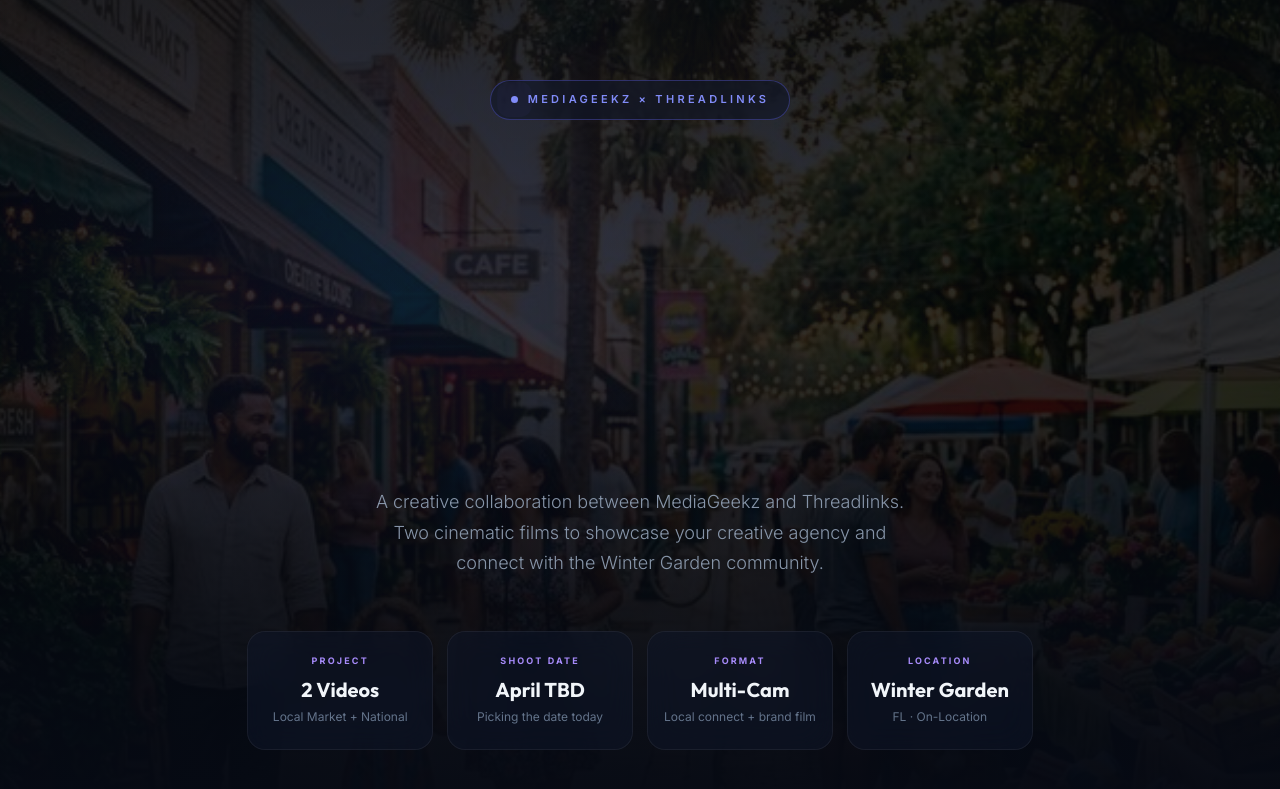
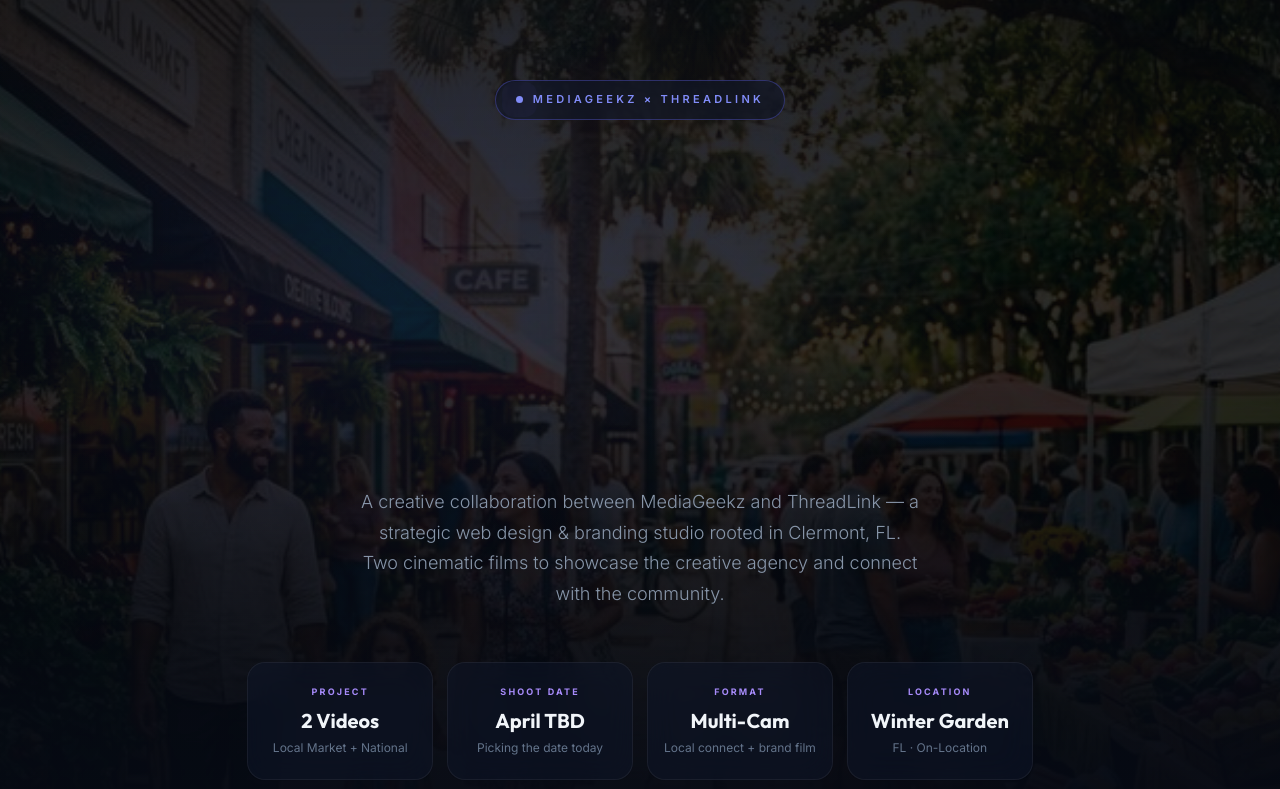
Before and after one commit to DanielSensual/Mediageekzquotes, a Next.js app: page /thread in a window 1280 px wide. Shown: the top 789 px of the page. Built offline with nearby package versions, Linux system fonts and the light colour scheme.

Commit message:
Fix: ThreadLink (not Threadlinks) — updated branding, Clermont FL, strategic web design & branding positioning

```diff
--- a/app/thread/page.js
+++ b/app/thread/page.js
@@ -518,12 +518,12 @@ export default function ThreadLink() {
                     <div className="cin-hero-bg" style={{ transform: `scale(1.05) translateY(${scrollY * 0.15}px)` }} />
                     <div className="cin-hero-overlay" />
                     <div className="cin-hero-content">
-                        <div className="hero-badge">MediaGeekz × Threadlinks</div>
+                        <div className="hero-badge">MediaGeekz × ThreadLink</div>
                         <h1 className="hero-title">
                             Create.<br /><em>Connect.</em><br />Grow.
                         </h1>
                         <p className="hero-subtitle">
-                            A creative collaboration between MediaGeekz and Threadlinks. Two cinematic films to showcase your creative agency and connect with the Winter Garden community.
+                            A creative collaboration between MediaGeekz and ThreadLink — a strategic web design &amp; branding studio rooted in Clermont, FL. Two cinematic films to showcase the creative agency and connect with the community.
                         </p>
 
                         <div className="hero-meta">
@@ -740,7 +740,7 @@ export default function ThreadLink() {
                                 { beat: 'TRANSITION', title: 'Screen to Street', desc: 'CUT TO: a hand scrolling through a website on an iPad in a coffee shop. The website shows a local business storefront. MATCH CUT: we\'re now standing in front of that actual storefront. The digital becomes real. The brand made this happen.', time: '0:20–0:28' },
                                 { beat: 'ACT 2', title: 'The Work in Action', desc: 'Team sitting with a local entrepreneur at their business — not in a boardroom, at their shop counter. Laughing, pointing at a laptop showing their new branding. The client\'s kid runs through. It\'s organic. You see the logo on a business card being handed over. Subtle. Real.', time: '0:28–0:42' },
                                 { beat: 'MONTAGE', title: 'The Community Texture', desc: 'Quick cuts: a hand-lettered chalkboard menu, a dog on a leash, fresh produce at the market, a couple holding hands walking past storefronts, the team photographing a local restaurant. Every frame has warmth. The brand colors appear — on signage, on a tote bag, on a mug — but never as the subject.', time: '0:42–0:55' },
-                                { beat: 'CLOSE', title: 'We\'re Here', desc: 'The team walks back toward the office at sunset. One of them turns back and waves. Drone pulls back to reveal the full downtown. Super: "Threadlinks Creative — Winter Garden, FL" — clean, minimal, on screen for 3 seconds. No CTA. No "call us." Just the name and the place. They\'ll remember.', time: '0:55–1:05' },
+                                { beat: 'CLOSE', title: 'We\'re Here', desc: 'The team walks back toward the office at sunset. One of them turns back and waves. Drone pulls back to reveal the full downtown. Super: "ThreadLink Creative — Winter Garden, FL" — clean, minimal, on screen for 3 seconds. No CTA. No "call us." Just the name and the place. They\'ll remember.', time: '0:55–1:05' },
                             ].map((b, i) => (
                                 <div key={i} style={{ display: 'flex', gap: 16, padding: '20px', border: '1px solid rgba(99, 102, 241, 0.1)', borderRadius: 14, background: 'var(--panel)', alignItems: 'flex-start' }}>
                                     <div style={{ minWidth: 60, textAlign: 'center' }}>
@@ -777,7 +777,7 @@ export default function ThreadLink() {
                                 { beat: 'ACT 2', title: 'Full Stack', desc: 'QUICK CUTS synced to music: Apple Pencil sketching a logo → final logo on a business card. Wireframe on screen → live website on a phone. Camera filming a product → the ad playing on Instagram. SEO dashboard showing rankings climbing. Each cut shows: they deployed it, and it\'s working.', time: '0:34–0:50' },
                                 { beat: 'PERSONAL', title: 'This Is Personal', desc: 'QUIET MOMENT: the team leader on a call with a client, genuinely invested. Not upselling — listening. Maybe they\'re scaling the budget down because the client needs it. The care is visible. This isn\'t transactional. They want you to make it.', time: '0:50–0:58' },
                                 { beat: 'BRAND IN ACTION', title: 'The Real World', desc: 'The client\'s business is alive — customers walking in, new signage, branded packaging. The team is there too, filming, supporting. Logo on the cup. Brand on the apron. It\'s everywhere, but it\'s natural. They didn\'t drop them off.', time: '0:58–1:08' },
-                                { beat: 'CLOSE', title: 'The Partner', desc: 'Team and client together, reviewing analytics on a laptop. Both smiling — it\'s working. Not a vendor relationship — a partnership. Pull back. The full leadership team at their desks, golden hour light. Super: "Threadlinks Creative — Full-Stack Creative Agency" — 3 seconds, clean, confident. Cut to black.', time: '1:08–1:18' },
+                                { beat: 'CLOSE', title: 'The Partner', desc: 'Team and client together, reviewing analytics on a laptop. Both smiling — it\'s working. Not a vendor relationship — a partnership. Pull back. The full leadership team at their desks, golden hour light. Super: "ThreadLink Creative — Full-Stack Creative Agency" — 3 seconds, clean, confident. Cut to black.', time: '1:08–1:18' },
                             ].map((b, i) => (
                                 <div key={i} style={{ display: 'flex', gap: 16, padding: '20px', border: '1px solid rgba(139, 92, 246, 0.08)', borderRadius: 14, background: 'var(--panel)', alignItems: 'flex-start' }}>
                                     <div style={{ minWidth: 60, textAlign: 'center' }}>
@@ -849,7 +849,7 @@ export default function ThreadLink() {
                                 { shot: 'Business Card Handover', type: 'Close-Up', desc: 'New branded business card being handed to a customer. You see the logo, the design work — it\'s tangible. The brand in textile.' },
                                 { shot: 'Farmer\'s Market B-Roll', type: 'Gimbal + Slider', desc: 'Fresh produce, hand-lettered signs, families browsing. Intercut with team photographing a client\'s booth.' },
                                 { shot: 'Sunset Walk Back', type: 'Gimbal', desc: 'Team walking back toward the office at golden hour. One turns and waves. Natural, warm, unscripted.' },
-                                { shot: 'Drone Pull-Back Close', type: 'Drone', desc: 'Final wide — revealing the full downtown from above. Super: "Threadlinks Creative — Winter Garden, FL." 3 seconds. Cut to black.' },
+                                { shot: 'Drone Pull-Back Close', type: 'Drone', desc: 'Final wide — revealing the full downtown from above. Super: "ThreadLink Creative — Winter Garden, FL." 3 seconds. Cut to black.' },
                             ].map((s, i) => (
                                 <div key={i} style={{ display: 'flex', gap: 16, padding: '16px 20px', border: '1px solid rgba(99, 102, 241, 0.1)', borderRadius: 14, background: 'var(--panel)', transition: 'all 0.3s', alignItems: 'flex-start' }}>
                                     <div style={{ minWidth: 28, height: 28, borderRadius: 8, background: 'rgba(99, 102, 241, 0.12)', display: 'flex', alignItems: 'center', justifyContent: 'center', fontSize: 12, fontWeight: 700, color: 'var(--orange)', fontFamily: "'Outfit', sans-serif" }}>{i + 1}</div>
@@ -885,7 +885,7 @@ export default function ThreadLink() {
                                 { shot: 'Branded Elements in Environment', type: 'Insert', desc: 'Logo on the apron. Brand colors on the wall. Tagline on the website open on a laptop. Never the hero — always the texture. Starbucks-cup energy.' },
                                 { shot: 'Analytics Review — Both Smiling', type: 'Medium', desc: 'Team and client looking at a laptop together. Numbers going up. Both genuinely happy. Partnership, not a vendor call.' },
                                 { shot: 'Team at Work — Golden Hour', type: 'Wide / Slider', desc: 'Pull back to the full team at their desks. Warm light. Multiple screens showing active projects. The engine behind it all.' },
-                                { shot: 'Logo Resolve', type: 'Motion Graphics', desc: '"Threadlinks Creative — Full-Stack Creative Agency" — clean on black. 3 seconds. No CTA. Confidence. Cut to black.' },
+                                { shot: 'Logo Resolve', type: 'Motion Graphics', desc: '"ThreadLink Creative — Full-Stack Creative Agency" — clean on black. 3 seconds. No CTA. Confidence. Cut to black.' },
                             ].map((s, i) => (
                                 <div key={i} style={{ display: 'flex', gap: 16, padding: '16px 20px', border: '1px solid rgba(139, 92, 246, 0.08)', borderRadius: 14, background: 'var(--panel)', transition: 'all 0.3s', alignItems: 'flex-start' }}>
                                     <div style={{ minWidth: 28, height: 28, borderRadius: 8, background: 'rgba(139, 92, 246, 0.1)', display: 'flex', alignItems: 'center', justifyContent: 'center', fontSize: 12, fontWeight: 700, color: 'var(--teal)', fontFamily: "'Outfit', sans-serif" }}>{i + 1}</div>
@@ -1321,7 +1321,7 @@ export default function ThreadLink() {
 
                 {/* ═══ FOOTER ═══ */}
                 <div className="th-footer">
-                    <div className="footer-logo">MediaGeekz × Threadlinks</div>
+                    <div className="footer-logo">MediaGeekz × ThreadLink</div>
                     <div className="footer-tagline">Creative partnership. Community roots.</div>
                 </div>
             </div>
```
